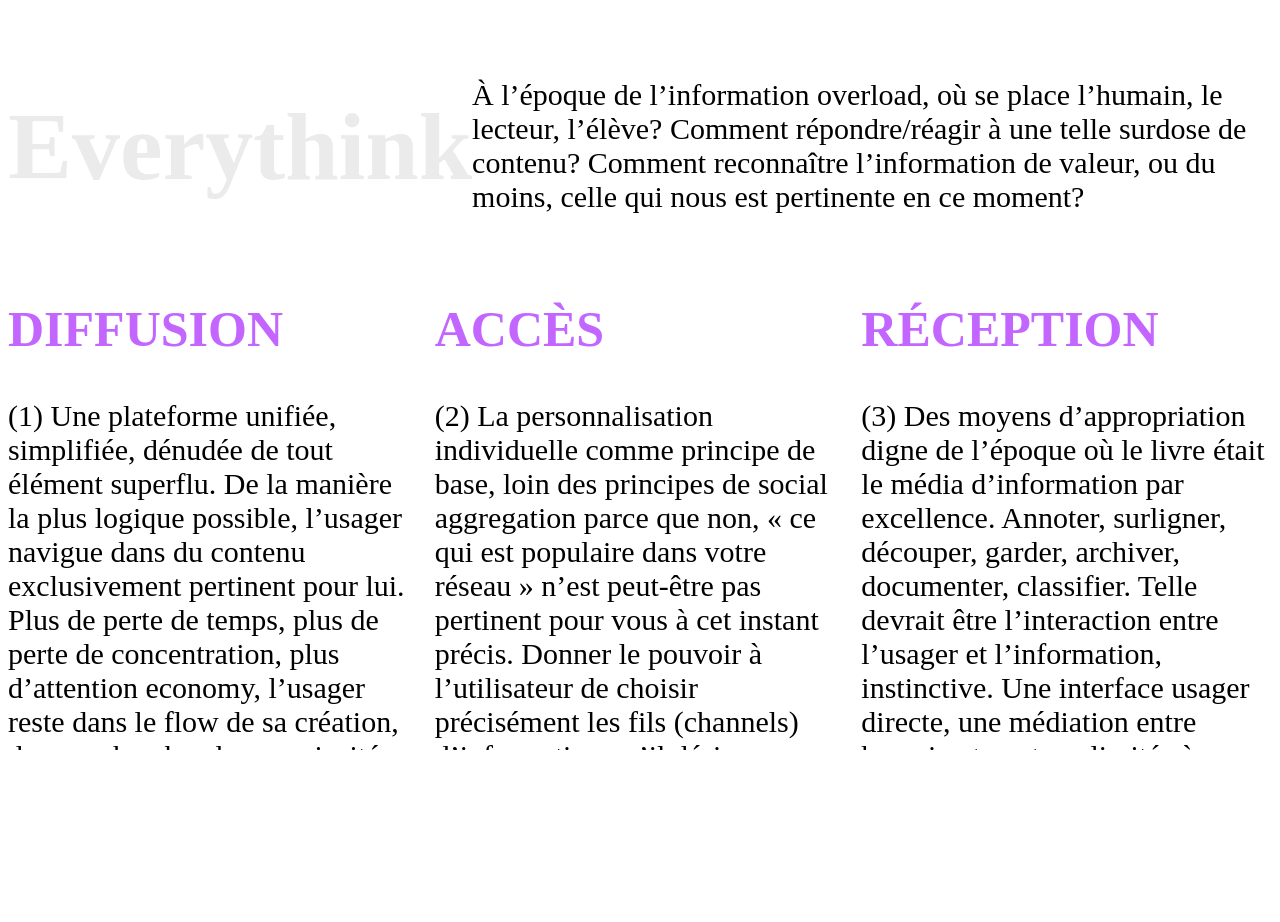
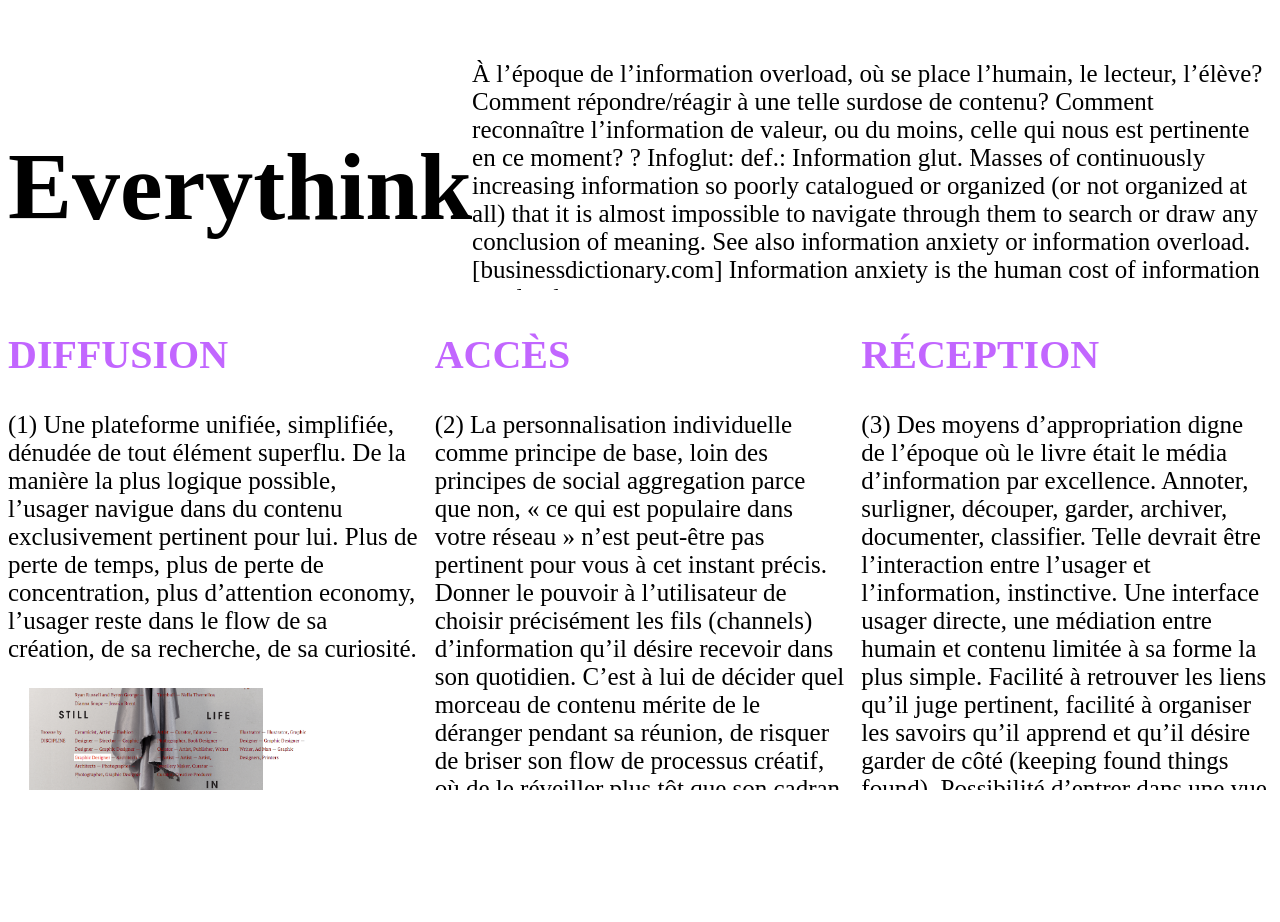
Before and after one commit to fannyvassilatos/pdfe, a plain HTML site: page tests2.html in a window 1280 px wide. Drawn offline with Linux system fonts and the light colour scheme.

Commit message:
more tests

```diff
--- a/css/tests2.css
+++ b/css/tests2.css
@@ -17,7 +17,8 @@ body {
 .Top {
     overflow: auto;
     padding: .5rem;
-    margin-top: -50px;
+    margin-top: -10px;
+    margin-bottom: 0px;
     padding-top: 100px;
     display: flex;
     align-items: center;
@@ -45,14 +46,22 @@ body {
 WebKit inertia scrolling is being added here for any present/future devices that are able to make use of it.
 */
 
+h1{
+  color:black;
+  font-size:50;
+  font-family: wigrum;
+}
+
 p{
     color:black;
-    font-size:30px;
+    font-size:25px;
+    font-family: source sans pro
 }
 
 h2{
     color:#c266ff;
-    font-size:50px;
+    font-size:40px;
+    font-family: documenta dtl regular
 }
 
 
--- a/tests2.html
+++ b/tests2.html
@@ -13,12 +13,13 @@
     <body>
     <div class="Top">
             <h1>Everythink</h1>
-            <p>À l’époque de l’information overload, où se place l’humain, le lecteur, l’élève? Comment répondre/réagir à une telle surdose de contenu? Comment reconnaître l’information de valeur, ou du moins, celle qui nous est pertinente en ce moment?</p>
+            <p>À l’époque de l’information overload, où se place l’humain, le lecteur, l’élève? Comment répondre/réagir à une telle surdose de contenu? Comment reconnaître l’information de valeur, ou du moins, celle qui nous est pertinente en ce moment? ? Infoglut: def.: Information glut. Masses of continuously increasing information so poorly catalogued or organized (or not organized at all) that it is almost impossible to navigate through them to search or draw any conclusion of meaning. See also information anxiety or information overload. [businessdictionary.com] Information anxiety is the human cost of information overload.
+            </p>
     </div>
     <div class="Container">
         <div class="Left">
             <h2>DIFFUSION</h2>
-            <p>(1) Une plateforme unifiée, simplifiée, dénudée de tout élément superflu. De la manière la plus logique possible, l’usager navigue dans du contenu exclusivement pertinent pour lui. Plus de perte de temps, plus de perte de concentration, plus d’attention economy, l’usager reste dans le flow de sa création, de sa recherche, de sa curiosité. Une expérience utilisateur instinctive, où l’importance est mise aux bons endroits (hiérarchie). Sans mettre de côté l’identité propre de chaque source d’information.</p>
+            <p>(1) Une plateforme unifiée, simplifiée, dénudée de tout élément superflu. De la manière la plus logique possible, l’usager navigue dans du contenu exclusivement pertinent pour lui. Plus de perte de temps, plus de perte de concentration, plus d’attention economy, l’usager reste dans le flow de sa création, de sa recherche, de sa curiosité.</p>
 
          <div class='csslider1 no-autoplay '>
             <input name="cs_anchor1" id='cs_slide1_0' type="radio" class='cs_anchor slide' checked>
@@ -61,6 +62,8 @@
 
         </div>
 
+        		<p> Une expérience utilisateur instinctive, où l’importance est mise aux bons endroits (hiérarchie). Sans mettre de côté l’identité propre de chaque source d’information.</p>
+
         </div>
 
         <div class="Middle">
```
Also changed, not shown: cssslider_files/csss_engine1/style.css (line endings or trailing spaces).
